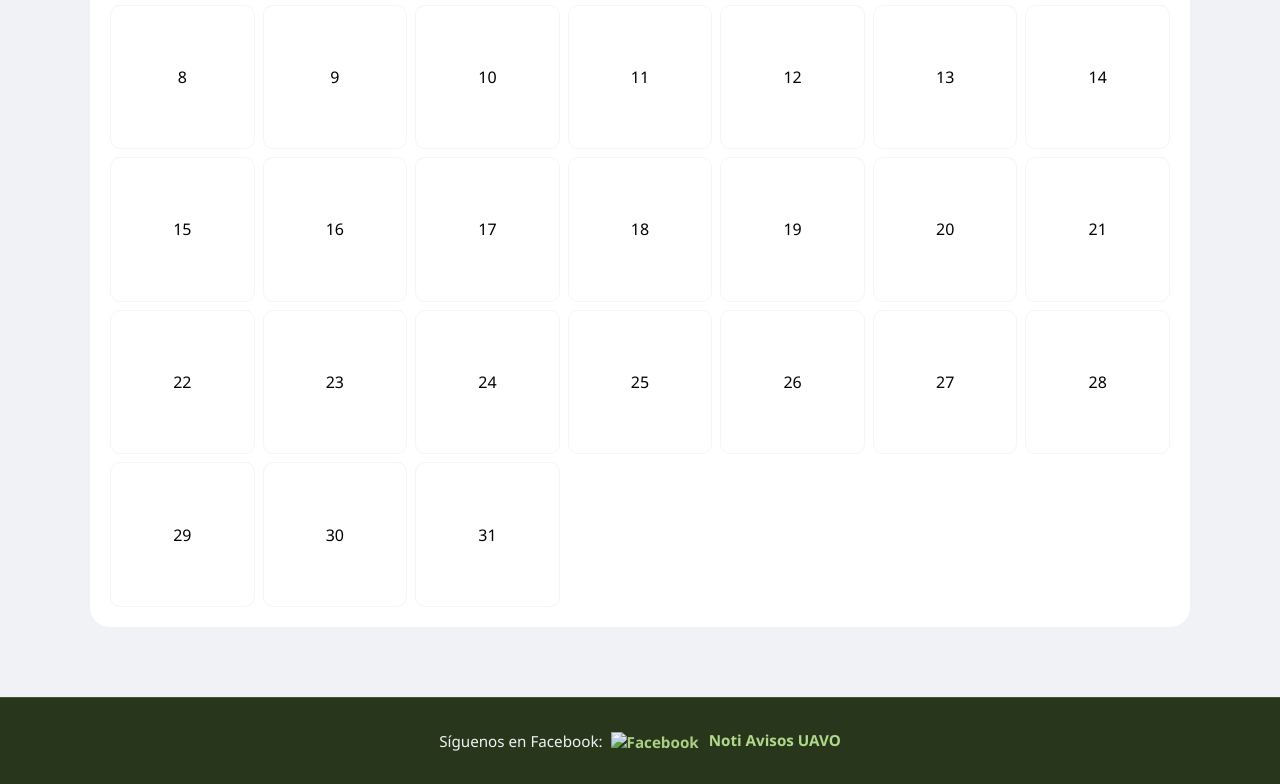
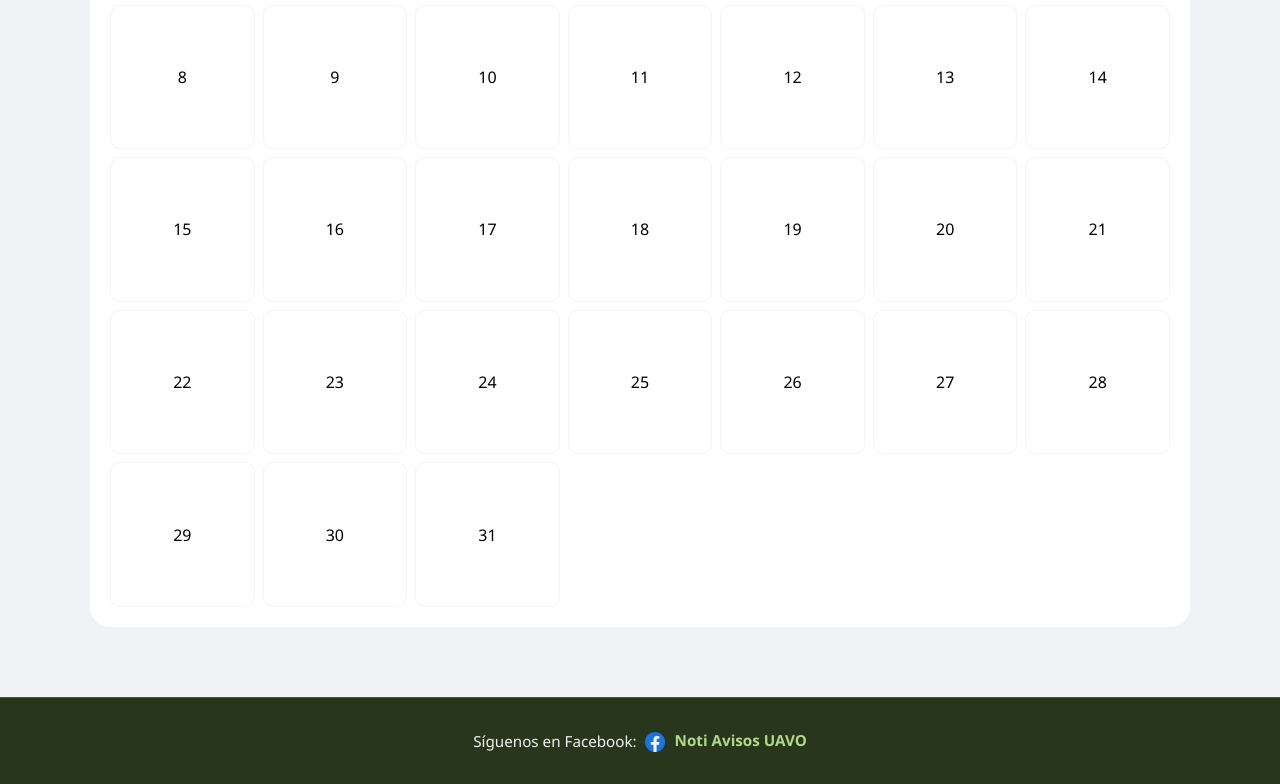
Before and after one commit to santiagomfguzman-cmd/UAVO_ITINERARIO, a plain HTML site: page index.html in a window 1280 px wide. Shown: the part 701-1485 px from the top of the page. Drawn offline with Linux system fonts and the light colour scheme.

Commit message:
Fix HTML encoding issues in index.html

```diff
--- a/index.html
+++ b/index.html
@@ -53,7 +53,7 @@
         <div class="footer-content">
             <p>Síguenos en Facebook:</p>
             <a href="https://www.facebook.com/share/18sEzsNfkV/" target="_blank" rel="noopener noreferrer" class="footer-link">
-                <img src="Ifacebook.png" alt="Facebook" class="footer-icon"> Noti Avisos UAVO
+                <img src="facebook.png" alt="Facebook" class="footer-icon"> Noti Avisos UAVO
             </a>
         </div>
     </footer>
```
